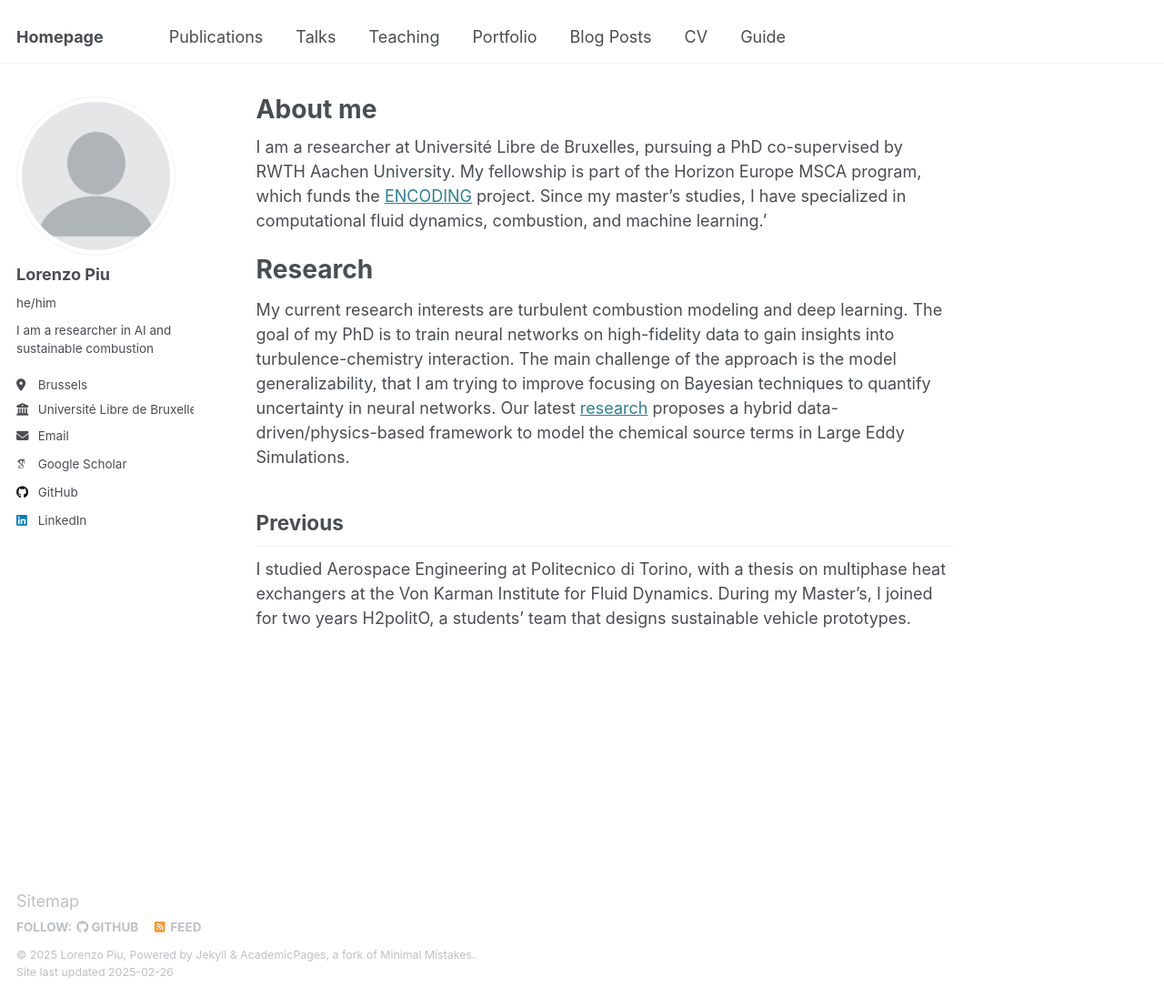
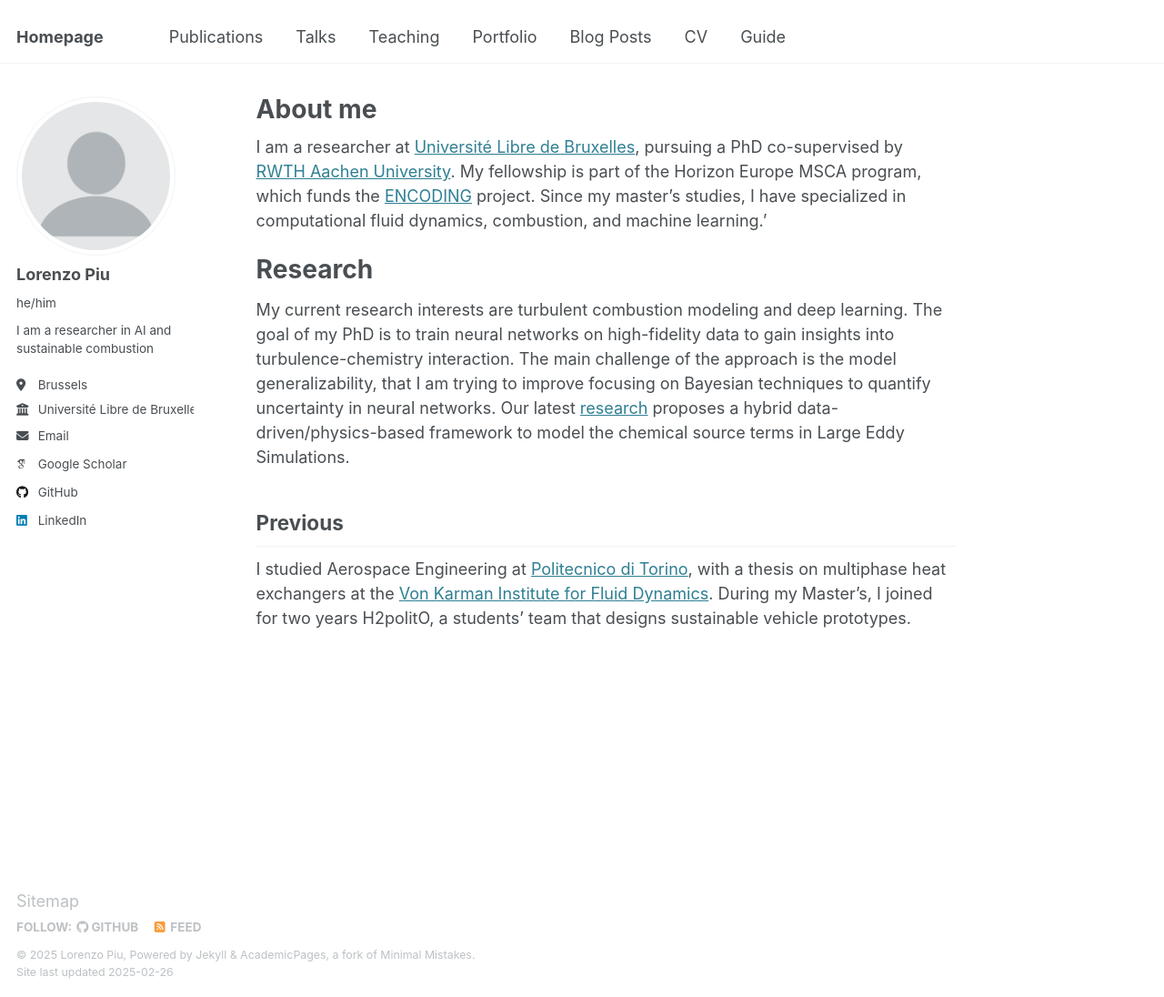
Before and after one commit to LorenzoPiu/LorenzoPiu.github.io, a Jekyll site: the page built from _pages/about.md, in a window 1280 px wide and 1096 px high. Shown: the whole window at 91% size. Built offline with Jekyll 4.4.1, drawn with Linux system fonts in a browser that asks for light colours; some web fonts are replaced; part of the change alters nothing that is shown.

```diff
--- a/_pages/about.md
+++ b/_pages/about.md
@@ -7,7 +7,7 @@ redirect_from:
   - /about.html
 ---
 
-I am a researcher at Université Libre de Bruxelles, pursuing a PhD co-supervised by RWTH Aachen University. My fellowship is part of the Horizon Europe MSCA program, which funds the [ENCODING](https://encoding.ulb.be) project. Since my master's studies, I have specialized in computational fluid dynamics, combustion, and machine learning.'
+I am a researcher at [Université Libre de Bruxelles](https://www.ulb.be), pursuing a PhD co-supervised by [RWTH Aachen University](https://www.rwth-aachen.de/cms/~a/root/). My fellowship is part of the Horizon Europe MSCA program, which funds the [ENCODING](https://encoding.ulb.be) project. Since my master's studies, I have specialized in computational fluid dynamics, combustion, and machine learning.'
 
 Research
 ======
@@ -15,4 +15,4 @@ My current research interests are turbulent combustion modeling and deep learnin
 
 Previous
 ------
-I studied Aerospace Engineering at Politecnico di Torino, with a thesis on multiphase heat exchangers at the Von Karman Institute for Fluid Dynamics. During my Master's, I joined for two years H2politO, a students' team that designs sustainable vehicle prototypes.
+I studied Aerospace Engineering at [Politecnico di Torino](https://www.polito.it), with a thesis on multiphase heat exchangers at the [Von Karman Institute for Fluid Dynamics](https://www.vki.ac.be). During my Master's, I joined for two years H2politO, a students' team that designs sustainable vehicle prototypes.
```
